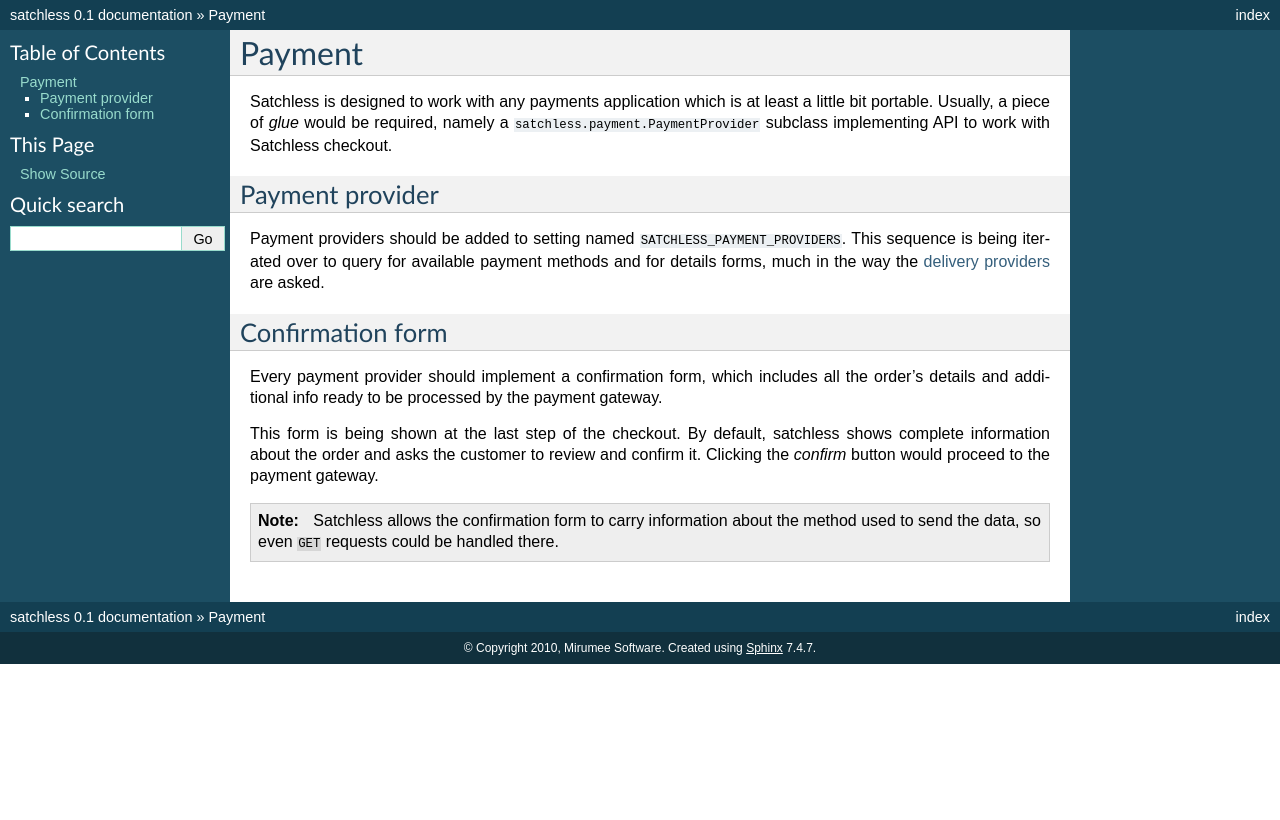
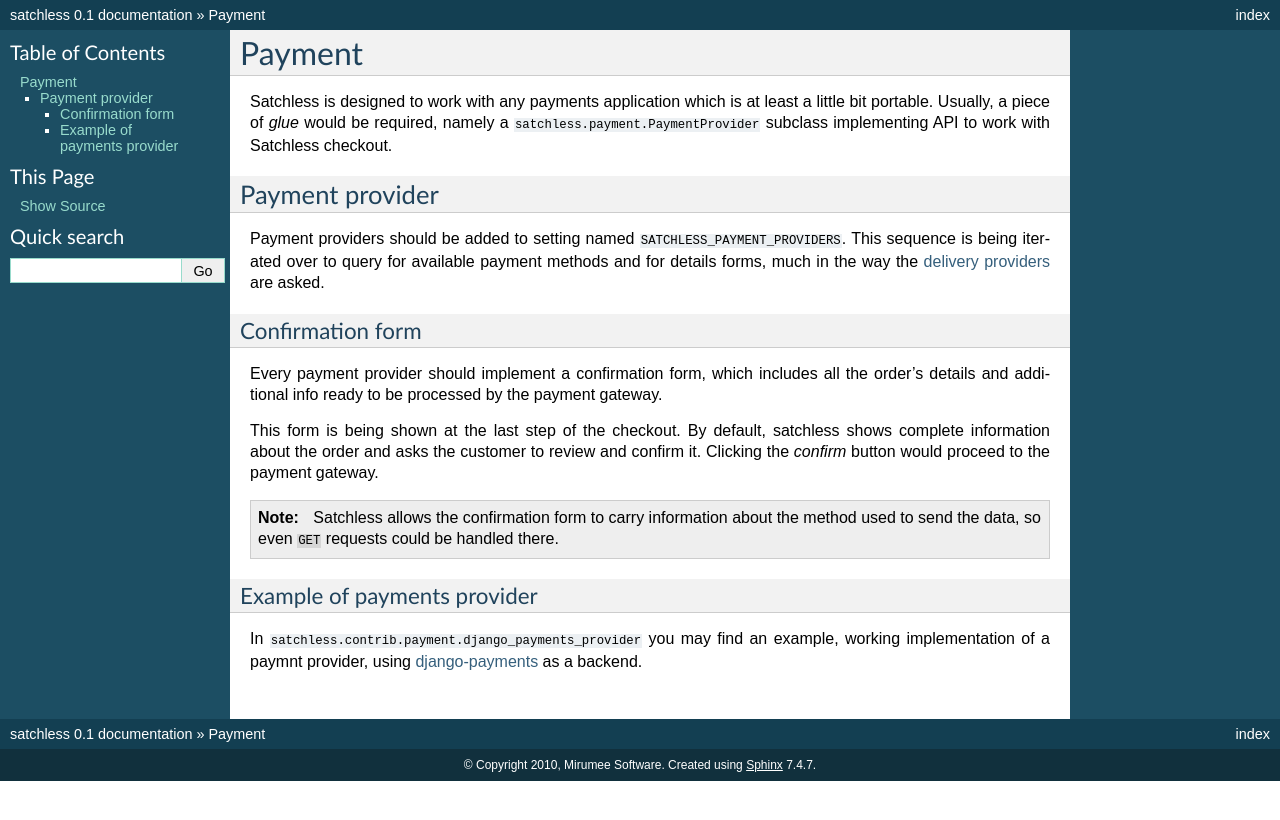
Before and after one commit to mirumee/satchless, a Sphinx documentation site: the page built from doc/checkout/payment.rst, in a window 1280 px wide. Shown: the top 820 px of the page. Built offline with Sphinx 7.4.7, drawn with Linux system fonts in a browser that asks for light colours.

Commit message:
On example implementation

```diff
--- a/doc/checkout/payment.rst
+++ b/doc/checkout/payment.rst
@@ -18,7 +18,7 @@ for available payment methods and for details forms, much in the way the
 :ref:`delivery providers <checkout-delivery-providers>` are asked.
 
 Confirmation form
----------------------
+.................
 
 Every payment provider should implement a confirmation form, which includes
 all the order's details and additional info ready to be processed by the
@@ -32,3 +32,12 @@ payment gateway.
 .. note::
    Satchless allows the confirmation form to carry information about the method
    used to send the data, so even ``GET`` requests could be handled there.
+
+Example of payments provider
+............................
+
+In ``satchless.contrib.payment.django_payments_provider`` you may find an
+example, working implementation of a paymnt provider, using `django-payments`_
+as a backend.
+
+.. _`django-payments`: https://github.com/mirumee/django-payments
```
